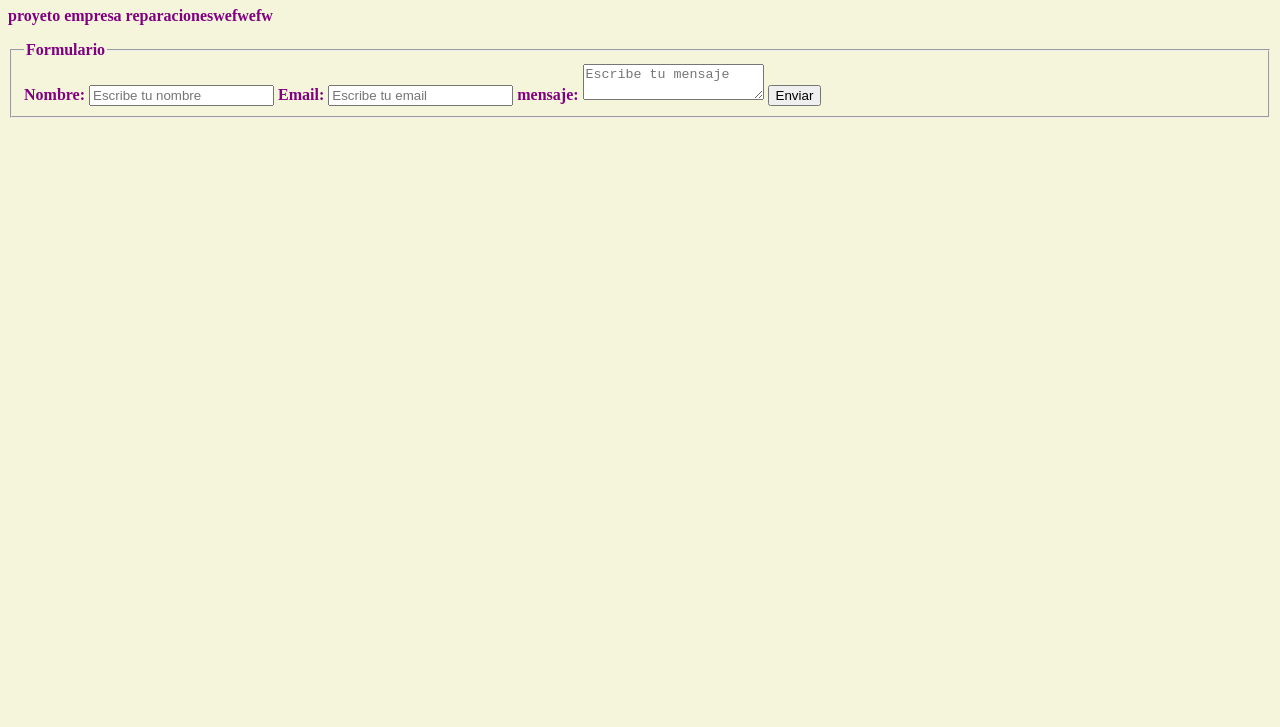
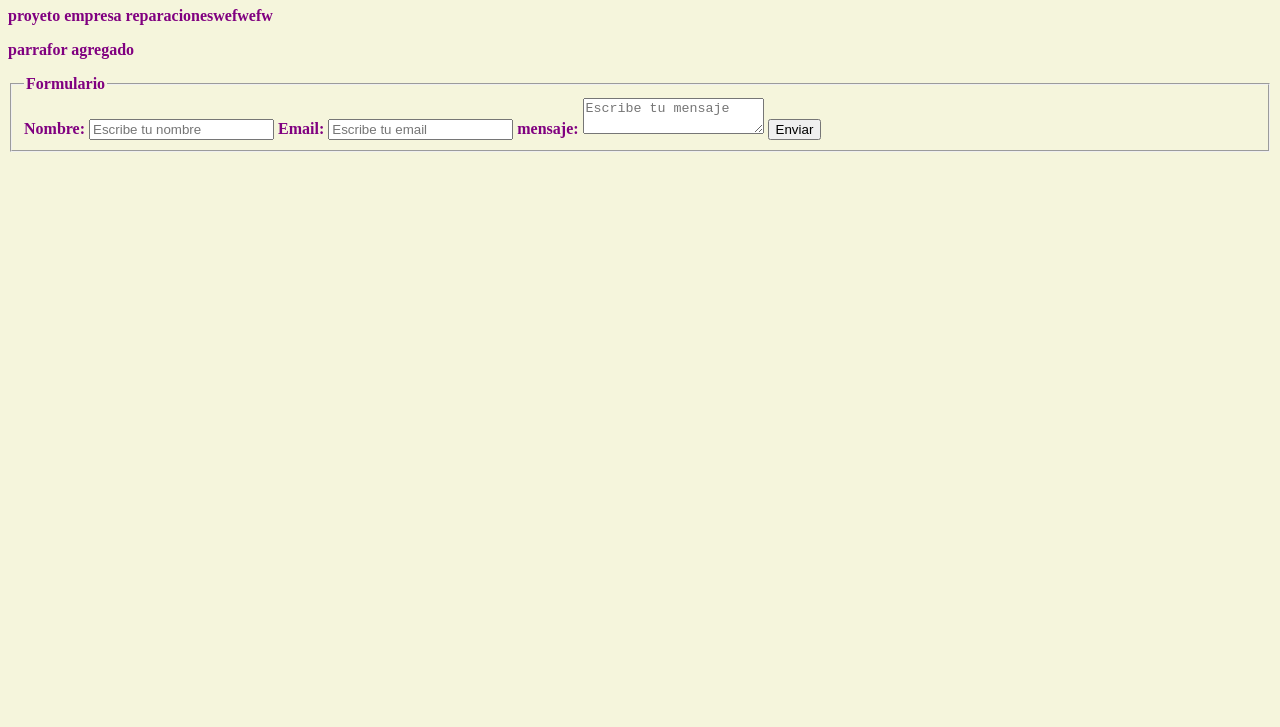
Before and after one commit to felixDel/proyectoPrimero, a plain HTML site: page index.html in a window 1280 px wide. Shown: the part 73-800 px from the top of the page. Drawn offline with Linux system fonts and the light colour scheme.

Commit message:
Update index.html

```diff
--- a/index.html
+++ b/index.html
@@ -9,6 +9,7 @@
 <body>
     <h1>Datos Personales</h1>
     <p>proyeto empresa reparacioneswefwefw</p>
+    <p>parrafor agregado</p>
 <div class="contenedor">
 <fieldset><legend>Formulario</legend>
 <form>
```
